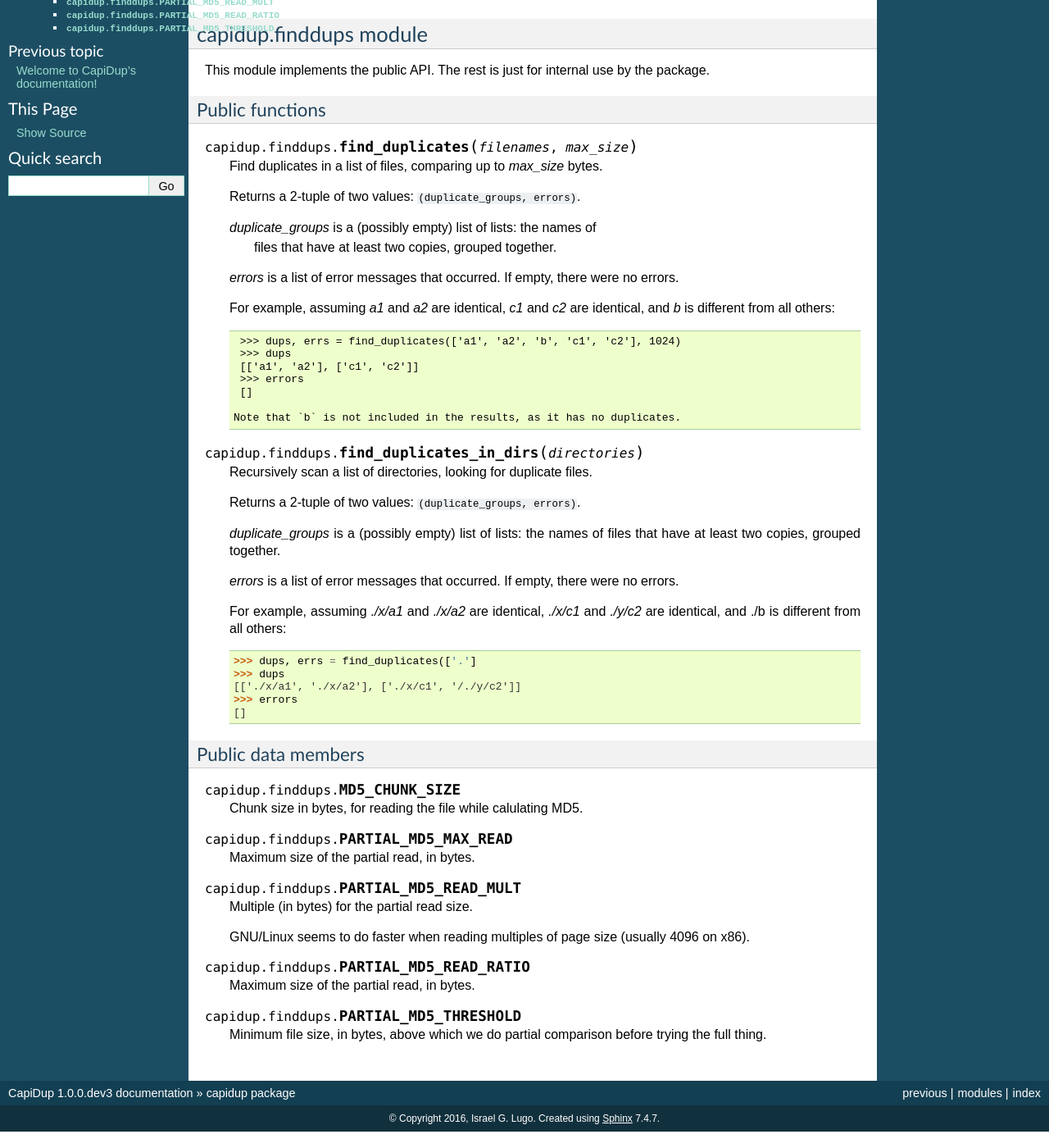
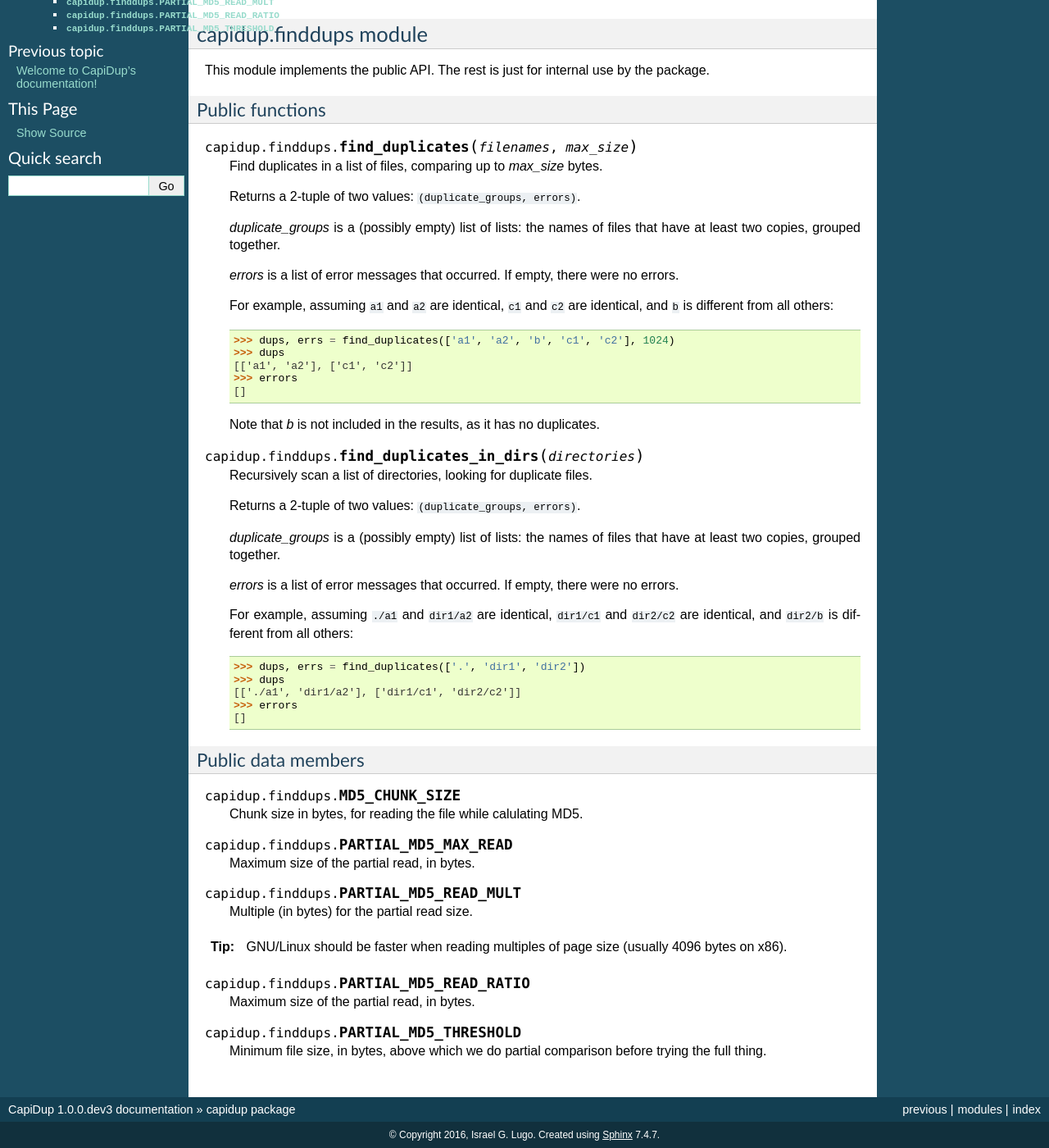
Before and after one commit to israel-lugo/capidup, a Sphinx documentation site: the page built from docs/capidup.rst, in a window 1280 px wide and 1400 px high, scrolled down 225 px. Shown: the whole window at 82% size. Built offline with Sphinx 7.4.7, drawn with Linux system fonts in a browser that asks for light colours; formulas are drawn with MathJax 3.

Commit message:
Documentation fixes.

```diff
--- a/docs/capidup.rst
+++ b/docs/capidup.rst
@@ -30,13 +30,13 @@ Public functions
    Returns a 2-tuple of two values: ``(duplicate_groups, errors)``.
 
    `duplicate_groups` is a (possibly empty) list of lists: the names of
-    files that have at least two copies, grouped together.
+   files that have at least two copies, grouped together.
 
    `errors` is a list of error messages that occurred. If empty, there were
    no errors.
 
-   For example, assuming `a1` and `a2` are identical, `c1` and `c2` are
-   identical, and `b` is different from all others::
+   For example, assuming ``a1`` and ``a2`` are identical, ``c1`` and ``c2`` are
+   identical, and ``b`` is different from all others::
 
      >>> dups, errs = find_duplicates(['a1', 'a2', 'b', 'c1', 'c2'], 1024)
      >>> dups
@@ -44,7 +44,7 @@ Public functions
      >>> errors
      []
 
-    Note that `b` is not included in the results, as it has no duplicates.
+   Note that `b` is not included in the results, as it has no duplicates.
 
 
 .. function:: capidup.finddups.find_duplicates_in_dirs(directories)
@@ -59,12 +59,12 @@ Public functions
    `errors` is a list of error messages that occurred. If empty, there were no
    errors.
 
-   For example, assuming `./x/a1` and `./x/a2` are identical, `./x/c1` and
-   `./y/c2` are identical, and ./b is different from all others:
+   For example, assuming ``./a1`` and ``dir1/a2`` are identical, ``dir1/c1`` and
+   ``dir2/c2`` are identical, and ``dir2/b`` is different from all others:
 
-     >>> dups, errs = find_duplicates(['.']
+     >>> dups, errs = find_duplicates(['.', 'dir1', 'dir2'])
      >>> dups
-     [['./x/a1', './x/a2'], ['./x/c1', '/./y/c2']]
+     [['./a1', 'dir1/a2'], ['dir1/c1', 'dir2/c2']]
      >>> errors
      []
 
@@ -84,8 +84,8 @@ Public data members
 
    Multiple (in bytes) for the partial read size.
 
-   GNU/Linux seems to do faster when reading multiples of page size
-   (usually 4096 on x86).
+.. tip:: GNU/Linux should be faster when reading multiples of page size
+   (usually 4096 bytes on x86).
 
 .. data:: capidup.finddups.PARTIAL_MD5_READ_RATIO
 
```
